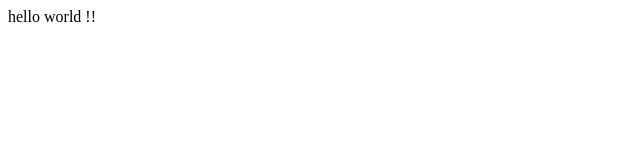
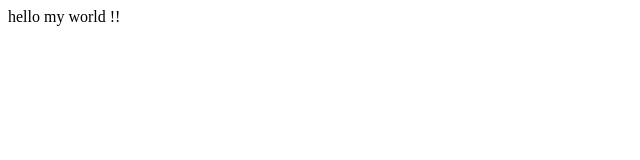
Before and after one commit to Prajkta-glit/demo1, a plain HTML site: page basic.html in a window 1280 px wide. Shown: the full height of the page, 0-640 px from the left. Drawn offline with Linux system fonts and the light colour scheme.

Commit message:
Update basic.html

```diff
--- a/basic.html
+++ b/basic.html
@@ -5,7 +5,7 @@
     <title> Prajkta </title>
 </head>
 <body>
-    <p> hello world !! </p>
+    <p> hello my world !! </p>
 </body>
 
 </html>
```
